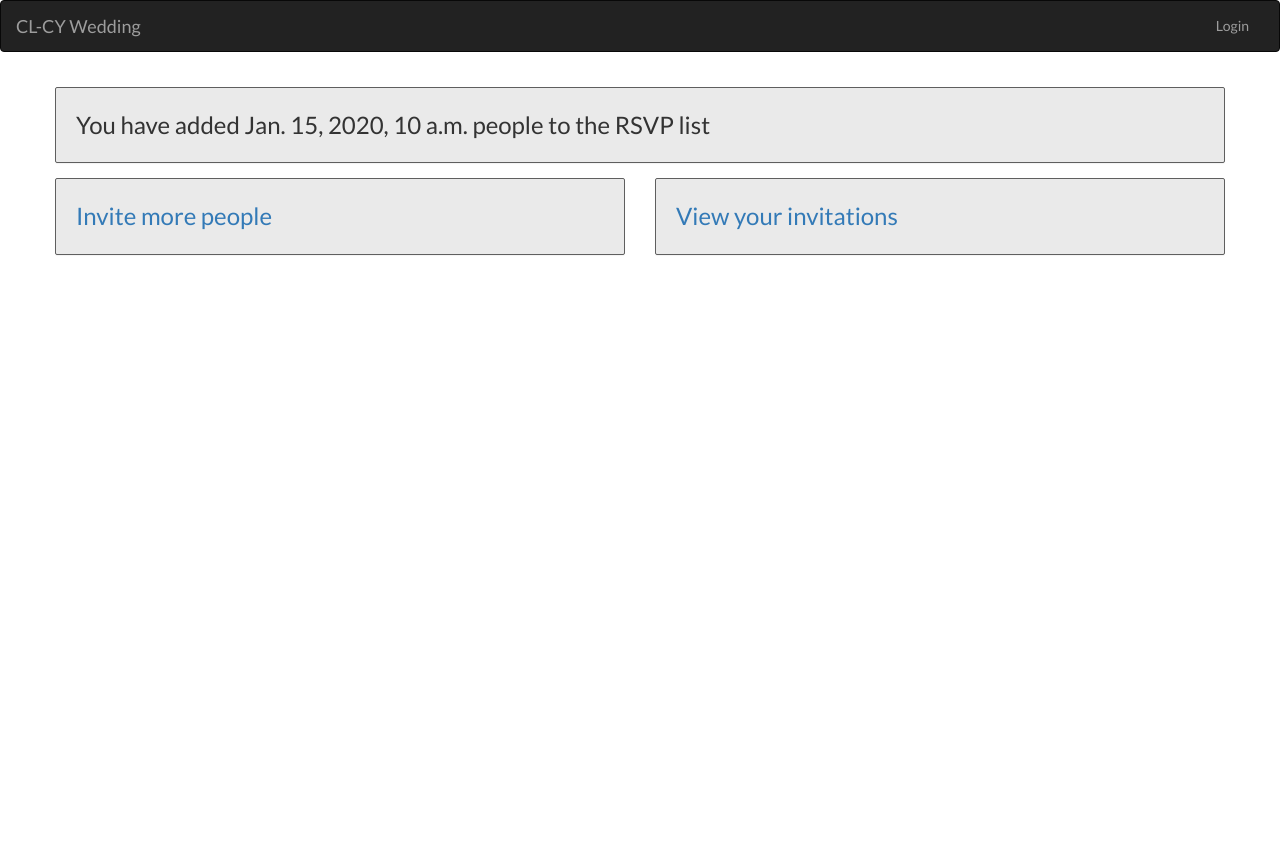
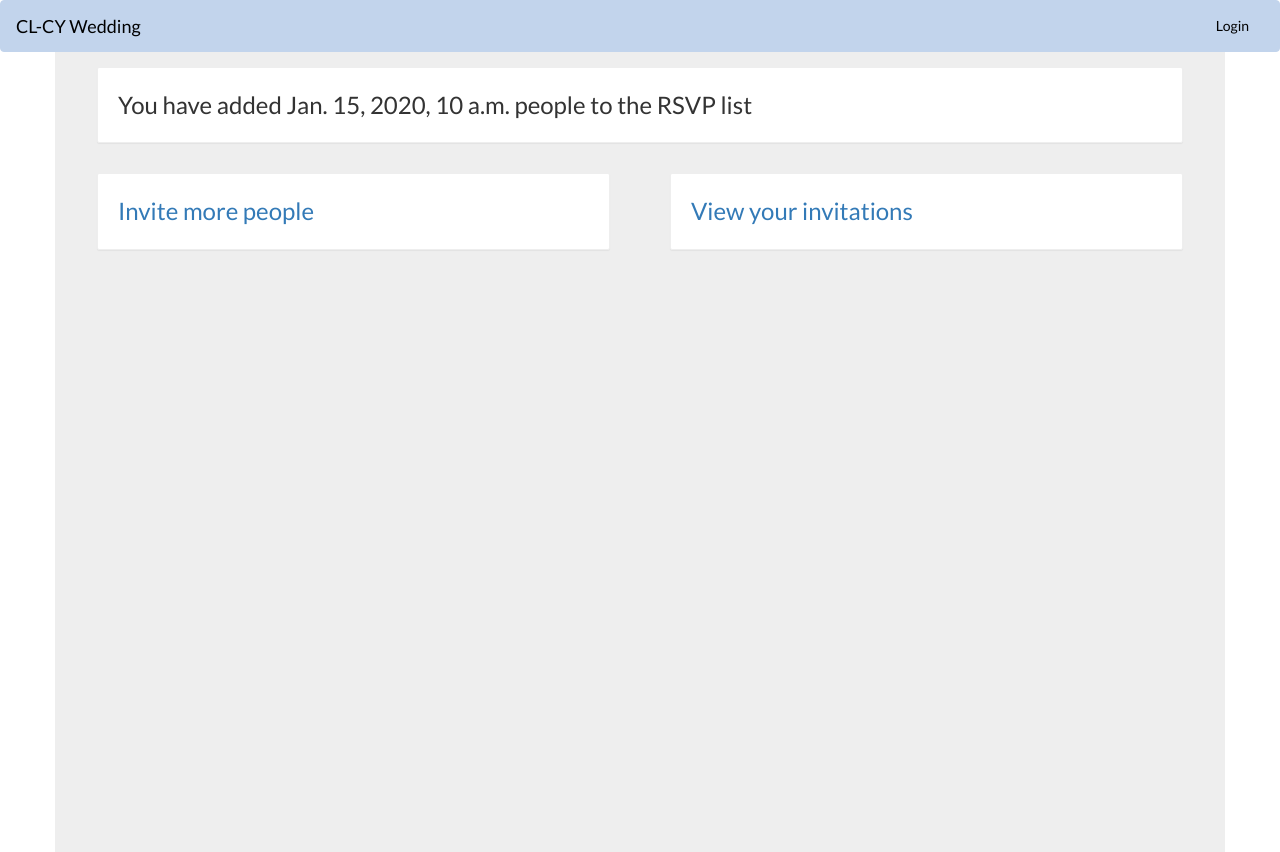
Before and after one commit to cyarie/partyPlanner, a Django app: template wedding/templates/wedding/index.html in a window 1280 px wide. Before the commit the page ends 255 px from the top, so only its background shows below. Run offline with Django 3.2, Linux system fonts and the light colour scheme; the template is opened without the code that fills it: most values are stand-ins (such as "Sample title", 1, 10 or a date in 2020); some libraries are stand-ins or nearby versions.

Commit message:
Bringing in all these cool changes.

```diff
--- a/home/templates/home/login.html
+++ b/home/templates/home/login.html
@@ -4,7 +4,7 @@
 
 {% block content %}
     <div class="container">
-        <div class="row">
+        <div class="row login-row">
             <div class="col-lg-12">
             <div class="panel panel-primary">
                 <div class="panel-heading">
--- a/static/css/main.css
+++ b/static/css/main.css
@@ -5,7 +5,25 @@ html, body {
   height: 100%; }
 
 body {
-  background-color: #ffffff; }
+  background-color: #fff; }
+
+/** Login **/
+.login-row {
+  margin-top: 15px; }
+
+/** Navbar **/
+.navbar-inverse {
+  background-color: #C2D4EC;
+  border-color: #C2D4EC; }
+
+.navbar-inverse .navbar-nav > li > a {
+  color: black; }
+
+.navbar-inverse .navbar-brand {
+  color: black; }
+
+.navbar {
+  margin-bottom: 0px; }
 
 /** Containers **/
 .login-container {
@@ -13,15 +31,20 @@ body {
   padding: 10px;
   border-radius: 2px; }
 
+.container {
+  height: 100%;
+  padding-right: 3em;
+  padding-left: 3em;
+  background-color: #eee; }
+
 /*** Widgets ***/
 .widget {
-  background: #eaeaea;
-  border: 1px solid transparent;
+  background: #fff;
+  border: 1px solid #eee;
   border-radius: 2px;
   -webkit-box-shadow: 0 1px 1px rgba(0, 0, 0, 0.05);
   box-shadow: 0 1px 1px rgba(0, 0, 0, 0.05);
-  border-color: #5f5f5f;
-  margin-top: 15px; }
+  margin: 15px; }
 
 .widget .widget-title {
   color: #767676;
--- a/static/css/main.scss
+++ b/static/css/main.scss
@@ -1,8 +1,8 @@
 /** Variables **/
 $global-border-radius: 2px;
-$bg-color: #ffffff;
-$container-color: #eaeaea;
-$border-color: #5f5f5f;
+$bg-color: #fff;
+$container-color: #eee;
+$border-color: #fff;
 $fourth-color: #CDDAEC;
 $fifth-color: #C2D4EC;
 $box-shadows: 0 1px 1px rgba(0, 0, 0, 0.05);
@@ -17,6 +17,29 @@ body {
   background-color: $bg-color;
 }
 
+/** Login **/
+.login-row {
+  margin-top: 15px;
+}
+
+/** Navbar **/
+.navbar-inverse {
+  background-color: $fifth-color;
+  border-color: $fifth-color;
+}
+
+.navbar-inverse .navbar-nav > li > a {
+  color: black;
+}
+
+.navbar-inverse .navbar-brand {
+  color: black;
+}
+
+.navbar {
+  margin-bottom: 0px;
+}
+
 /** Containers **/
 .login-container {
   position: relative;
@@ -24,15 +47,21 @@ body {
   border-radius: $global-border-radius;
 }
 
+.container {
+  height: 100%;
+  padding-right: 3em;
+  padding-left: 3em;
+  background-color: $container-color;
+}
+
 /*** Widgets ***/
 .widget {
-  background: $container-color;
-  border: 1px solid transparent;
+  background: #fff;
+  border: 1px solid #eee;
   border-radius: 2px;
   -webkit-box-shadow: $box-shadows;
   box-shadow: $box-shadows;
-  border-color: $border-color;
-  margin-top: 15px;
+  margin: 15px;
 }
 .widget .widget-title {
   color: #767676;
--- a/wedding/templates/wedding/index.html
+++ b/wedding/templates/wedding/index.html
@@ -29,7 +29,7 @@
                 <div class="widget">
                     <div class="widget-body">
                         <div class="widget-content pull-left">
-                            <div class="title"><a href="{% url 'wedding.views.invitations' %}">Invite more people</a></div>
+                            <div class="title"><a href="{% url 'wedding.views.invite' %}">Invite more people</a></div>
                         </div>
                         <div class="clearfix"></div>
                     </div>
--- a/wedding/urls.py
+++ b/wedding/urls.py
@@ -3,5 +3,6 @@ from wedding import views
 
 urlpatterns = patterns('',
                        url(r'^$', views.index, name='index'),
-                       url(r'^invite/', views.invitations, name='invitations'),
+                       url(r'^invite/', views.invite, name='invite'),
+                       url(r'^invitations/', views.invitations, name='invitations'),
                        )
```
Also changed, not shown: wedding/templates/wedding/invitations.html (added, +41 -0 lines), wedding/views.py (+10 -5 lines), 1 other file.
